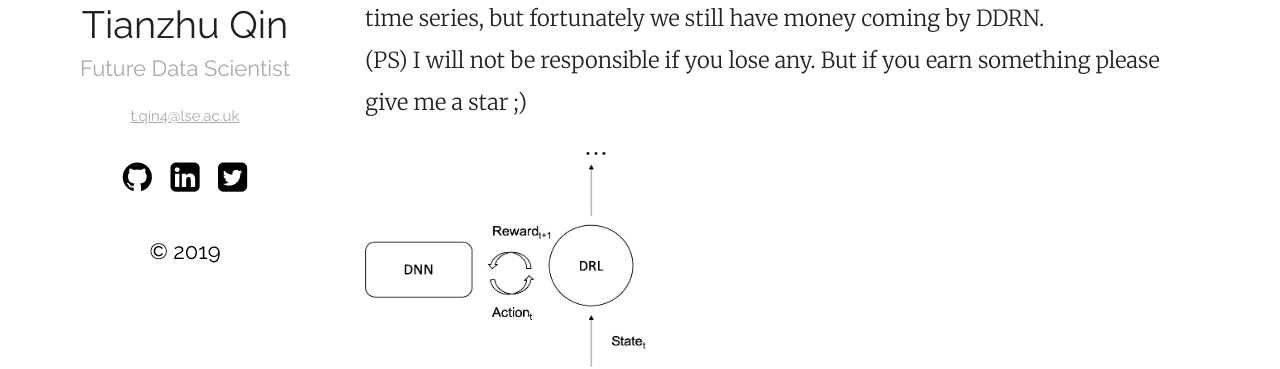
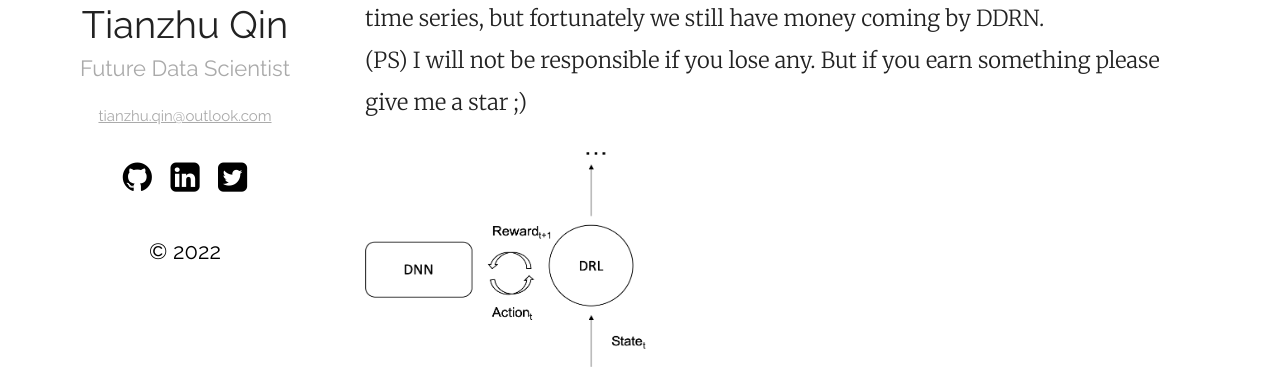
Before and after one commit to TianzhuQin/tianzhu.github.com, a Jekyll site: the page built from index.md, in a window 1280 px wide. Shown: the part 397-766 px from the top of the page. Built offline with Jekyll 4.4.1, drawn with Linux system fonts in a browser that asks for light colours.

Commit message:
updated 2022

```diff
--- a/_config.yml
+++ b/_config.yml
@@ -1,6 +1,6 @@
 title: Tianzhu Qin's Home
 author: Tianzhu Qin
-email: t.qin4@lse.ac.uk
+email: tianzhu.qin@outlook.com
 description: > # this means to ignore newlines until "show_exerpts:"
   This is how this guy grows up.
 show_excerpts: true # set to true to show excerpts on the homepage
--- a/_layouts/default.html
+++ b/_layouts/default.html
@@ -9,13 +9,13 @@
 			<img src="{{ "/assets/me.png" | relative_url }}" alt="{{ site.plainwhite.name }}">
 			<h2>{{ site.plainwhite.name }}</h2>
 			<p class="tagline">{{ site.plainwhite.tagline }}</p>
-			<a class="mail" href = "mailto: t.qin4@lse.ac.uk">t.qin4@lse.ac.uk</a>
+			<a class="mail" href = "mailto: tianzhu.qin@outlook.com">tianzhu.qin@outlook.com</a>
 			<ul class="social">
 				<a href="https://github.com/{{ site.plainwhite.social_links.github }}"><li><i class="icon-github-circled"></i></li></a>
 				<a href="https://linkedin.com/{{ site.plainwhite.social_links.linkedIn }}"><li><i class="icon-linkedin-squared"></i></li></a>
 				<a href="https://twitter.com/{{ site.plainwhite.social_links.twitter }}"><li><i class="icon-twitter-squared"></i></li></a>
 			</ul>
-			<p>&copy; 2019</p>
+			<p>&copy; 2022</p>
 		</section>
 		<section class="content">
 			{{ content }}
--- a/_posts/2019-03-15-twitter_disinformation.markdown
+++ b/_posts/2019-03-15-twitter_disinformation.markdown
@@ -4,7 +4,7 @@ title:  "Disinformation Happens in Twitter"
 date:   2019-03-15 03:05:20 +0320
 tourl: "/assets/work/Disinformation_TianzhuQin.html"
 categories: Disinformation SNA Python
-excerpt: U.S. general election is coming again next year. Someone uses social media as his big weapon to arouse people's attraction, which turns out to be not a bad idea. Let's go back the old days and see clearly what's happening! <br> <img src="/assets/img/disinformation-network.png" height="400" width="500"><br>If you would like to view futher of the network, here is the way:<br><a href="http://18.223.247.141/static/">Static Network</a><br><a href="http://18.223.247.141/temporal/">Temporal Network</a>
+excerpt: U.S. general election is coming again next year. Someone uses social media as his big weapon to arouse people's attraction, which turns out to be not a bad idea. Let's go back the old days and see clearly what's happening! <br> <img src="/assets/img/disinformation-network.png" height="400" width="500"><br>If you would like to view futher of the network, here is the way:<br><a href="http://www.static.socialnetworktools.com/">Static Network</a><br><a href="http://www.temporal.socialnetworktools.com/">Temporal Network</a>
 ---
 
 [jekyll-docs]: https://jekyllrb.com/docs/home
```
Also changed, not shown: 18 other files.
